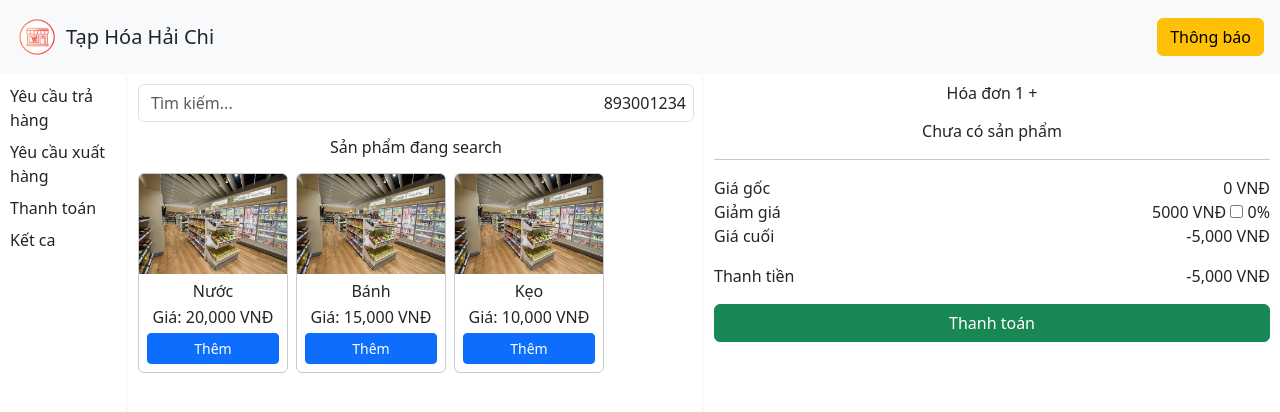
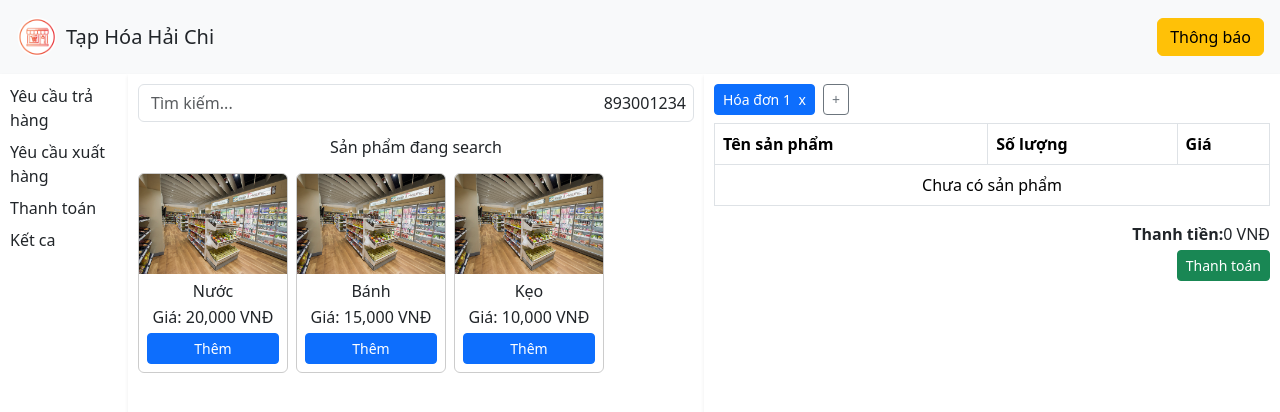
Before and after one commit to quanpdhe170415/SEP490-G82-SP25, a React (Create React App) app in the folder Front-end/: page /homecashier in a window 1280 px wide. Shown: the top 412 px of the page. Built offline with nearby package versions, Linux system fonts and the light colour scheme.

Commit message:
SEP490-51-FE-Update-UI-dashboard-for-cashier
update ui

```diff
--- a/Front-end/src/components/HomeforCashier.js
+++ b/Front-end/src/components/HomeforCashier.js
@@ -16,8 +16,8 @@ const HomeForCashier = () => {
     { id: 2, name: 'Bánh', price: 15000, image: breadImg, type: 'Snack' },
     { id: 3, name: 'Kẹo', price: 10000, image: candyImg, type: 'Snack' },
   ]);
-  const [cart, setCart] = useState([]);
-  const [total, setTotal] = useState(0);
+  const [invoices, setInvoices] = useState([{ id: 1, cart: [], total: 0 }]); // Danh sách hóa đơn
+  const [selectedInvoice, setSelectedInvoice] = useState(1); // Hóa đơn đang chọn
 
   const handleSearch = (e) => {
     setSearchTerm(e.target.value);
@@ -27,17 +27,29 @@ const HomeForCashier = () => {
     setProducts(filteredProducts);
   };
 
-  const addToCart = (product) => {
-    const existingProduct = cart.find(item => item.id === product.id);
+  const addToCart = (product, invoiceId) => {
+    setInvoices(invoices.map(invoice => {
+      if (invoice.id === invoiceId) {
+        const existingProduct = invoice.cart.find(item => item.id === product.id);
         if (existingProduct) {
-      setCart(cart.map(item =>
+          return {
+            ...invoice,
+            cart: invoice.cart.map(item =>
               item.id === product.id ? { ...item, quantity: item.quantity + 1 } : item
-      ));
+            ),
+            total: invoice.total + product.price
+          };
         } else {
-      setCart([...cart, { ...product, quantity: 1 }]);
+          return {
+            ...invoice,
+            cart: [...invoice.cart, { ...product, quantity: 1 }],
+            total: invoice.total + product.price
+          };
         }
-    setTotal(total + product.price);
-    toast.success(`${product.name} đã được thêm vào hóa đơn!`, {
+      }
+      return invoice;
+    }));
+    toast.success(`${product.name} đã được thêm vào hóa đơn ${invoiceId}!`, {
       position: 'top-right',
       autoClose: 2000,
       hideProgressBar: false,
@@ -48,18 +60,29 @@ const HomeForCashier = () => {
     });
   };
 
-  const removeFromCart = (product) => {
-    const existingProduct = cart.find(item => item.id === product.id);
+  const removeFromCart = (product, invoiceId) => {
+    setInvoices(invoices.map(invoice => {
+      if (invoice.id === invoiceId) {
+        const existingProduct = invoice.cart.find(item => item.id === product.id);
         if (existingProduct.quantity > 1) {
-      setCart(cart.map(item =>
+          return {
+            ...invoice,
+            cart: invoice.cart.map(item =>
               item.id === product.id ? { ...item, quantity: item.quantity - 1 } : item
-      ));
-      setTotal(total - product.price);
+            ),
+            total: invoice.total - product.price
+          };
         } else {
-      setCart(cart.filter(item => item.id !== product.id));
-      setTotal(total - product.price);
+          return {
+            ...invoice,
+            cart: invoice.cart.filter(item => item.id !== product.id),
+            total: invoice.total - product.price
+          };
         }
-    toast.info(`${product.name} đã được giảm số lượng!`, {
+      }
+      return invoice;
+    }));
+    toast.info(`${product.name} đã được giảm số lượng trong hóa đơn ${invoiceId}!`, {
       position: 'top-right',
       autoClose: 2000,
       hideProgressBar: false,
@@ -70,8 +93,9 @@ const HomeForCashier = () => {
     });
   };
 
-  const handleCheckout = () => {
-    toast.success('Thanh toán thành công! Tổng tiền: ' + total.toLocaleString() + ' VNĐ', {
+  const handleCheckout = (invoiceId) => {
+    const invoice = invoices.find(i => i.id === invoiceId);
+    toast.success(`Thanh toán thành công cho hóa đơn ${invoiceId}! Tổng tiền: ${invoice.total.toLocaleString()} VNĐ`, {
       position: 'top-right',
       autoClose: 2000,
       hideProgressBar: false,
@@ -80,9 +104,38 @@ const HomeForCashier = () => {
       draggable: false,
       progress: undefined,
     });
-    setCart([]);
-    setTotal(0);
-    setTimeout(() => navigate('/'), 2000);
+    setInvoices(prevInvoices => {
+      const updatedInvoices = prevInvoices.filter(i => i.id !== invoiceId);
+      if (updatedInvoices.length === 0) {
+        return [{ id: 1, cart: [], total: 0 }];
+      }
+      return updatedInvoices.map((inv, index) => ({ ...inv, id: index + 1 }));
+    });
+    setSelectedInvoice(prev => {
+      const newInvoices = invoices.filter(i => i.id !== invoiceId);
+      return newInvoices.length > 0 ? newInvoices[0].id : 1;
+    });
+    setTimeout(() => navigate('/homecashier'), 2000);
+  };
+
+  const closeInvoice = (invoiceId) => {
+    setInvoices(prevInvoices => {
+      const updatedInvoices = prevInvoices.filter(i => i.id !== invoiceId);
+      if (updatedInvoices.length === 0) {
+        return [{ id: 1, cart: [], total: 0 }];
+      }
+      return updatedInvoices.map((inv, index) => ({ ...inv, id: index + 1 }));
+    });
+    setSelectedInvoice(prev => {
+      const newInvoices = invoices.filter(i => i.id !== invoiceId);
+      return newInvoices.length > 0 ? newInvoices[0].id : 1;
+    });
+  };
+
+  const addNewInvoice = () => {
+    const newInvoiceId = invoices.length + 1;
+    setInvoices([...invoices, { id: newInvoiceId, cart: [], total: 0 }]);
+    setSelectedInvoice(newInvoiceId);
   };
 
   const navigateToSection = (path) => {
@@ -118,7 +171,7 @@ const HomeForCashier = () => {
           </ul>
         </div>
 
-        {/* Products (4/10) with Search Bar */}
+        {/* Products (4.5/10) with Search Bar */}
         <div className="bg-white shadow-sm" style={{ width: '45%', padding: '10px', overflowY: 'auto' }}>
           <div className="mb-3 position-relative">
             <input
@@ -139,49 +192,71 @@ const HomeForCashier = () => {
                 <div className="card-body p-2 text-center">
                   <h6 className="card-title mb-1">{product.name}</h6>
                   <p className="card-text mb-1">Giá: {product.price.toLocaleString()} VNĐ</p>
-                  <button className="btn btn-primary btn-sm w-100" onClick={() => addToCart(product)}>Thêm</button>
+                  <button className="btn btn-primary btn-sm w-100" onClick={() => addToCart(product, selectedInvoice)}>Thêm</button>
                 </div>
               </div>
             ))}
           </div>
         </div>
 
-        {/* Invoice (4/10) */}
+        {/* Invoice (4.5/10) */}
         <div className="bg-white shadow-sm" style={{ width: '45%', padding: '10px', overflowY: 'auto' }}>
-          <h6 className="text-center mb-3">Hóa đơn 1 +</h6>
-          {cart.length > 0 ? (
-            cart.map((item) => (
-              <div key={item.id} className="d-flex justify-content-between mb-2 align-items-center">
-                <span>{item.name}</span>
-                <div>
-                  <button className="btn btn-sm btn-secondary" onClick={() => removeFromCart(item)}>-</button>
+          <div className="d-flex mb-2" style={{ overflowX: 'auto', whiteSpace: 'nowrap' }}>
+            {invoices.map((invoice) => (
+              <div key={invoice.id} className="d-inline-flex align-items-center me-2">
+                <button
+                  className={`btn btn-sm ${selectedInvoice === invoice.id ? 'btn-primary' : 'btn-outline-secondary'}`}
+                  onClick={() => setSelectedInvoice(invoice.id)}
+                >
+                  Hóa đơn {invoice.id} <span className="ms-1" style={{ cursor: 'pointer' }} onClick={(e) => { e.stopPropagation(); closeInvoice(invoice.id); }}>x</span>
+                </button>
+              </div>
+            ))}
+            <button className="btn btn-sm btn-outline-secondary" onClick={addNewInvoice}>+</button>
+          </div>
+          {invoices.map((invoice) => (
+            invoice.id === selectedInvoice && (
+              <div key={invoice.id}>
+                <table className="table table-bordered mt-2">
+                  <thead>
+                    <tr>
+                      <th>Tên sản phẩm</th>
+                      <th>Số lượng</th>
+                      <th>Giá</th>
+                    </tr>
+                  </thead>
+                  <tbody>
+                    {invoice.cart.length > 0 ? (
+                      invoice.cart.map((item) => (
+                        <tr key={item.id}>
+                          <td>{item.name}</td>
+                          <td>
+                            <button className="btn btn-sm btn-secondary" onClick={() => removeFromCart(item, invoice.id)}>-</button>
                             <span className="mx-2">{item.quantity}</span>
-                  <button className="btn btn-sm btn-secondary" onClick={() => addToCart(item)}>+</button>
-                  <span className="ms-2">{(item.price * item.quantity).toLocaleString()} VNĐ</span>
+                            <button className="btn btn-sm btn-secondary" onClick={() => addToCart(item, invoice.id)}>+</button>
+                          </td>
+                          <td>{(item.price * item.quantity).toLocaleString()} VNĐ</td>
+                        </tr>
+                      ))
+                    ) : (
+                      <tr>
+                        <td colSpan="3" className="text-center">Chưa có sản phẩm</td>
+                      </tr>
+                    )}
+                  </tbody>
+                </table>
+                <div className="mt-3">
+                  <div className="d-flex justify-content-end">
+                    <strong>Thanh tiền:  </strong>
+                    <span>{invoice.total.toLocaleString()} VNĐ</span>
+                  </div>
+                  <div className="d-flex justify-content-end mt-1">
+                    <button className="btn btn-success btn-sm" onClick={() => handleCheckout(invoice.id)}>Thanh toán</button>
                   </div>
                 </div>
-            ))
-          ) : (
-            <p className="text-center">Chưa có sản phẩm</p>
-          )}
-          <hr />
-          <div className="d-flex justify-content-between">
-            <span>Giá gốc</span>
-            <span>{total.toLocaleString()} VNĐ</span>
               </div>
-          <div className="d-flex justify-content-between">
-            <span>Giảm giá</span>
-            <span>5000 VNĐ <input type="checkbox" /> 0%</span>
-          </div>
-          <div className="d-flex justify-content-between">
-            <span>Giá cuối</span>
-            <span>{(total - 5000).toLocaleString()} VNĐ</span>
-          </div>
-          <div className="d-flex justify-content-between mt-3">
-            <span>Thanh tiền</span>
-            <span>{(total - 5000).toLocaleString()} VNĐ</span>
-          </div>
-          <button className="btn btn-success w-100 mt-3" onClick={handleCheckout}>Thanh toán</button>
+            )
+          ))}
         </div>
       </div>
     </div>
```
Lines whose indentation alone changed are shown as unchanged.
